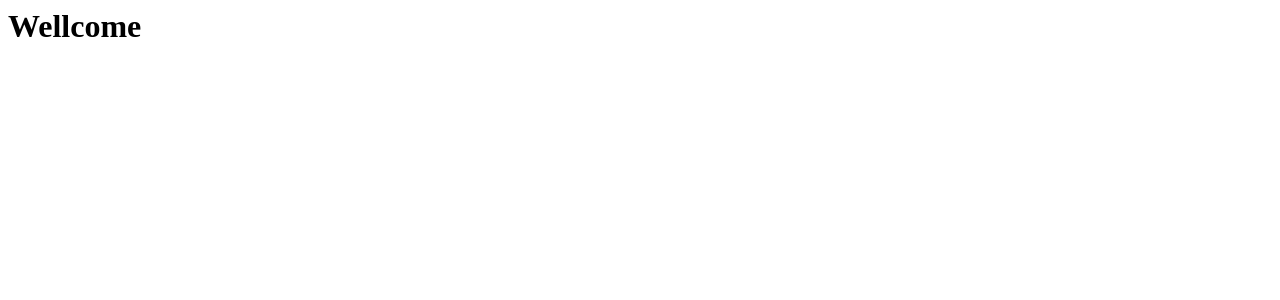
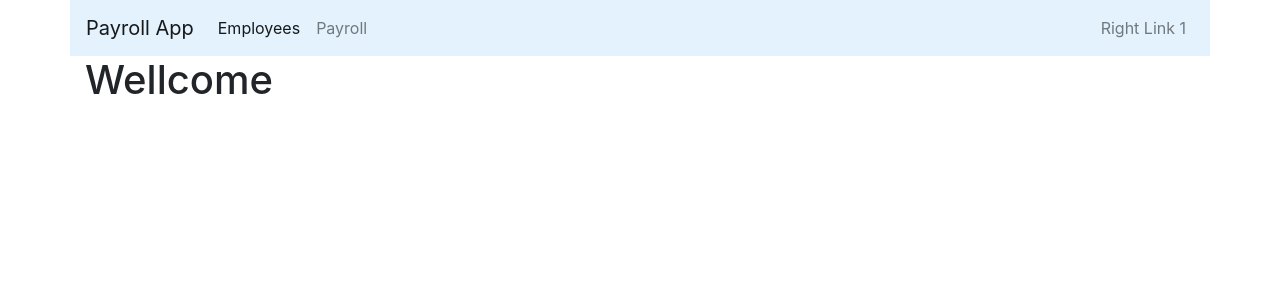
Before and after one commit to chisangasage/payroll_system, a Django app: page / in a window 1280 px wide. Before the commit the part shown is almost empty. Shown: the top 300 px of the page. Run offline with Django 5.2, Linux system fonts and the light colour scheme; some libraries are stand-ins or nearby versions.

Commit message:
working on the dashboad

```diff
--- a/payroll_app/templates/index.html
+++ b/payroll_app/templates/index.html
@@ -1,2 +1,8 @@
+{% extends "base.html" %}
+{% block content %}
 
-<h1>Wellcome </h1>
+<div class="">
+    <h1>Wellcome<h1/>
+  </div>
+
+{% endblock content %}
--- a/payroll_app/templates/navbar.html
+++ b/payroll_app/templates/navbar.html
@@ -7,10 +7,10 @@
     <div class="collapse navbar-collapse" id="navbarSupportedContent">
       <ul class="navbar-nav mr-auto">
         <li class="nav-item active">
-          <a class="nav-link" href={% url 'employees_list' %}>Employees <span class="sr-only">(current)</span></a>
+          <a class="nav-link" href=#>Employees <span class="sr-only">(current)</span></a>
         </li>
         <li class="nav-item">
-          <a class="nav-link" href={% url 'payroll' %}>Payroll</a>
+          <a class="nav-link" href=#>Payroll</a>
         </li>
       </ul>
       <ul class="navbar-nav ml-auto">
```
